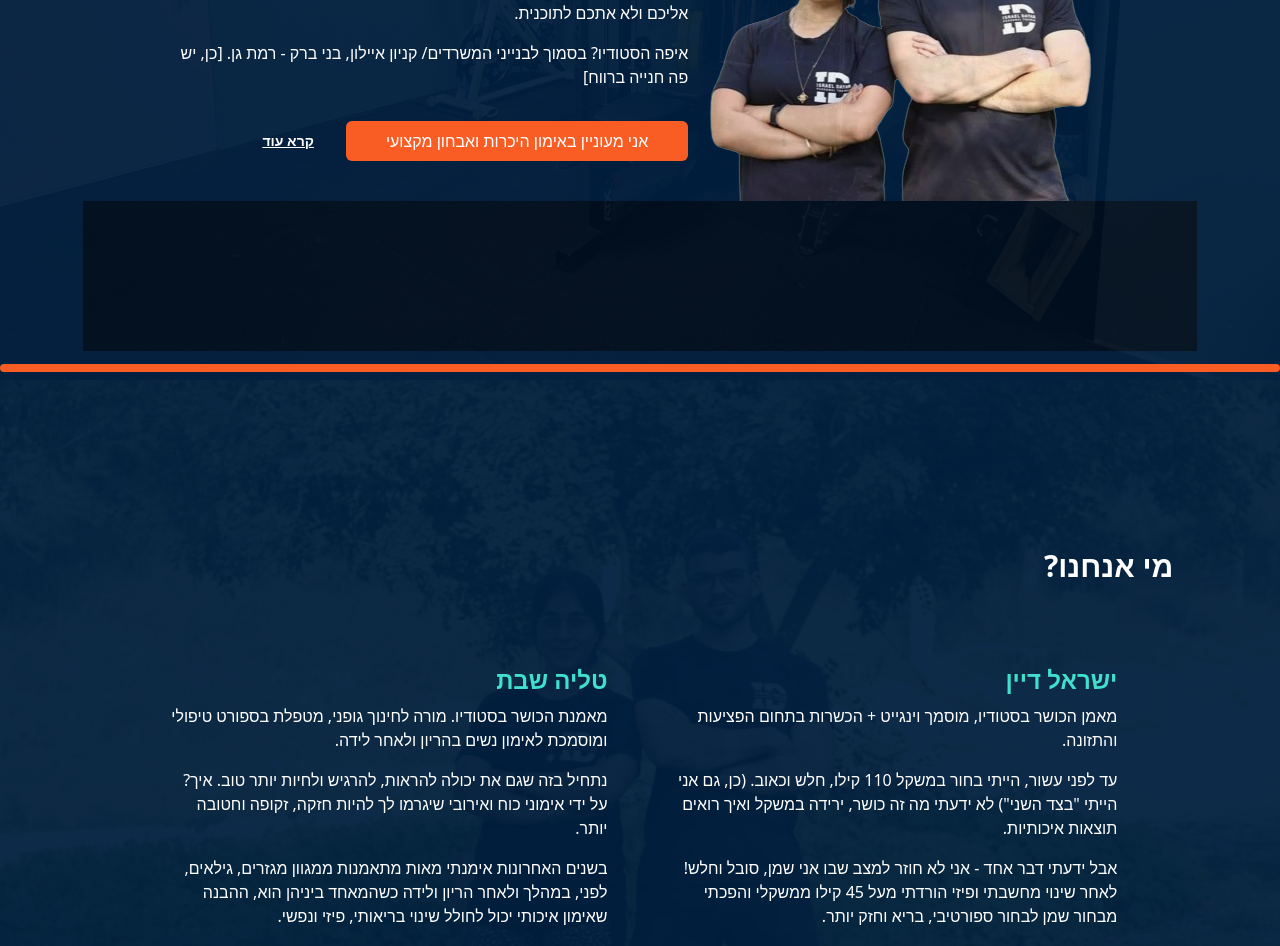
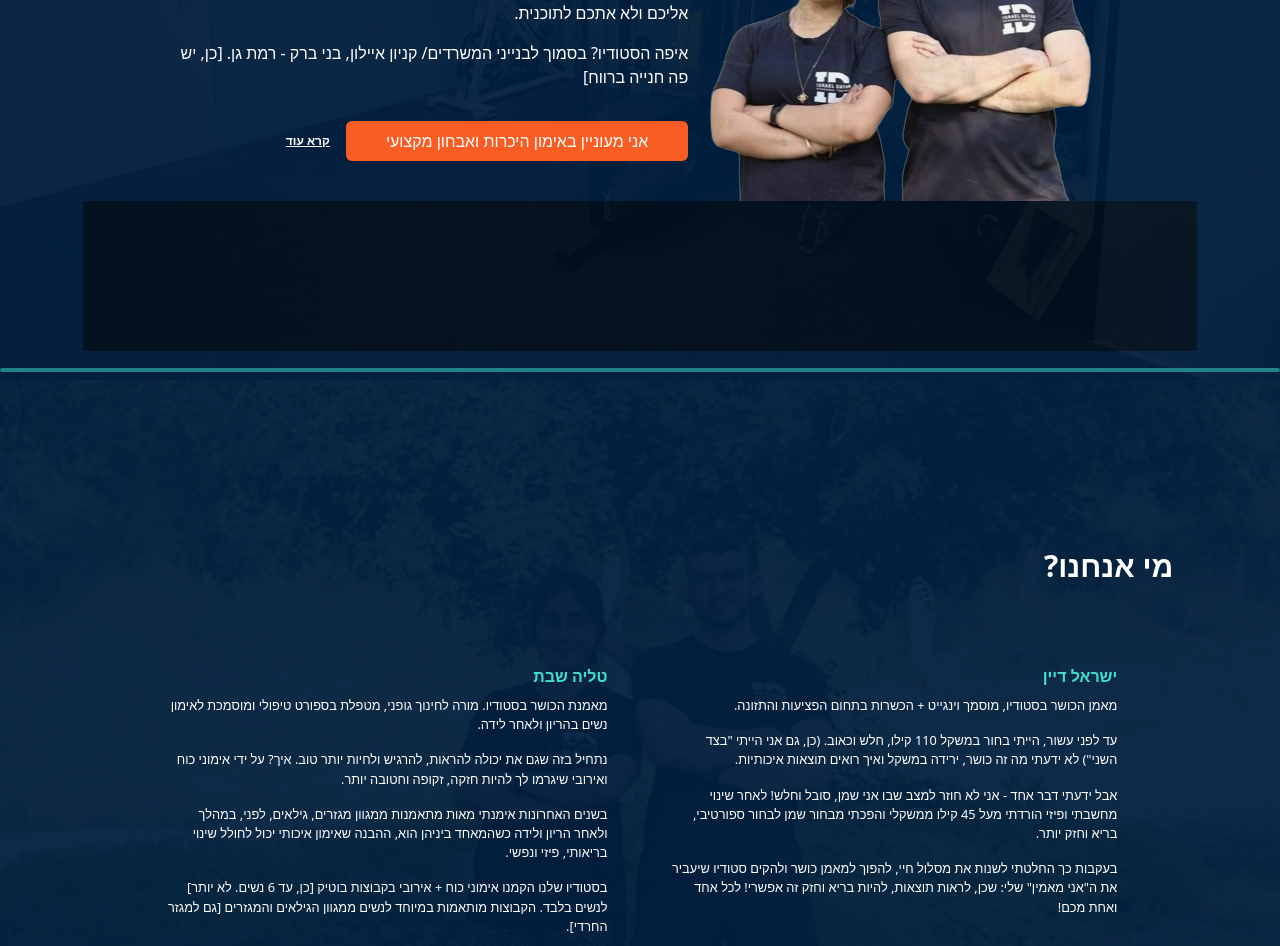
Before and after one commit to itzhakl/dayan-fitness-site, a React (Vite) app: page / in a window 1280 px wide. Shown: the part 420-1366 px from the top of the page. Built offline with nearby package versions, Linux system fonts and the light colour scheme.

Commit message:
responsive use rem instead px

```diff
--- a/src/App.tsx
+++ b/src/App.tsx
@@ -56,7 +56,7 @@ function App() {
       {/* {components.map((Component) => (
         <Component selectedPage={selectedPage} setSelectedPage={setSelectedPage} />
       ))} */}
-      <motion.div className="fixed border-3 border-solid border-primary rounded-3xl bottom-2 bg-accent w-full h-2" style={{ scaleX }} />
+      <motion.div className="fixed border-3 border-solid border-primary rounded-3xl bottom-2 bg-background w-full h-1" style={{ scaleX }} />
     </div>
   );
 }
--- a/src/components/AboutUs/AboutUs.tsx
+++ b/src/components/AboutUs/AboutUs.tsx
@@ -1,4 +1,4 @@
-import { SelectedPage } from '@/shared/types';
+import { HebrewDisplayName, SelectedPage } from '@/shared/types';
 import useMediaQuery from '@/hooks/useMediaQuery';
 import { motion, useScroll } from 'framer-motion';
 import { Element } from "react-scroll";
@@ -21,6 +21,7 @@ const AboutUs = ({ setSelectedPage }: Props) => {
   return (
       <section id='aboutus' className='relative snap-start min-h-svh py-10 gap-16 md:pb-0' >
         <div ref={ref} className="div">
+          {/* <motion.h2 style={{ y }}>{`#${HebrewDisplayName.aboutus}`}</motion.h2> */}
       <img alt="Background" className="absolute w-full min-h-full inset-0 object-cover opacity-5" src={israelAndTalya}/>
         {/* Images & Header */}
         <motion.div
@@ -35,33 +36,30 @@ const AboutUs = ({ setSelectedPage }: Props) => {
                 {/* <p className='text-sm mt-8'>{ABOUT_US}</p> */}
                 <h1 className="md:text-3xl text-secondary-text font-bold md:mb-6 mb-3 text-2xl">מי אנחנו?</h1>
                 <div className="md:flex text-secondary-text mx-auto md:p-6">
-                    {/* <img alt="Background" src={israelAndTalya}
-                      className="absolute place-self-center inset-0 h-full object-cover opacity-20"
-                      /> */}
                   <div className="md:m-8 mb-4">
-                    <h2 className="md:text-2xl font-semibold mb-2 text-primary-text">ישראל דיין</h2>
-                    <p className="md:text-base text-sm md:mb-4 mb-1">מאמן הכושר בסטודיו, מוסמך וינגייט + הכשרות בתחום הפציעות והתזונה.</p>
-                    <p className="md:text-base text-sm md:mb-4 mb-1">
+                    <h2 className="text-[1rem] font-semibold mb-2 text-primary-text">ישראל דיין</h2>
+                    <p className="text-[0.8rem] md:mb-4 mb-1">מאמן הכושר בסטודיו, מוסמך וינגייט + הכשרות בתחום הפציעות והתזונה.</p>
+                    <p className="text-[0.8rem] md:mb-4 mb-1">
                       עד לפני עשור, הייתי בחור במשקל 110 קילו, חלש וכאוב. (כן, גם אני הייתי "בצד השני") לא ידעתי מה זה כושר, ירידה במשקל ואיך רואים תוצאות איכותיות.
                     </p>
-                    <p className="md:text-base text-sm md:mb-4 mb-1">
+                    <p className="text-[0.8rem] md:mb-4 mb-1">
                       אבל ידעתי דבר אחד - אני לא חוזר למצב שבו אני שמן, סובל וחלש! לאחר שינוי מחשבתי ופיזי הורדתי מעל 45 קילו ממשקלי והפכתי מבחור שמן לבחור ספורטיבי, בריא וחזק יותר.
                     </p>
-                    <p className="md:text-base text-sm md:mb-4 mb-1">
+                    <p className="text-[0.8rem] md:mb-4 mb-1">
                       בעקבות כך החלטתי לשנות את מסלול חיי, להפוך למאמן כושר ולהקים סטודיו שיעביר את ה"אני מאמין" שלי: שכן, לראות תוצאות, להיות בריא וחזק זה אפשרי! לכל אחד ואחת מכם!
                     </p>
                   </div>
 
                   <div className='md:m-8'>
-                    <h2 className="md:text-2xl font-semibold mb-2 text-primary-text">טליה שבת</h2>
-                    <p className="md:text-base text-sm md:mb-4 mb-1">מאמנת הכושר בסטודיו. מורה לחינוך גופני, מטפלת בספורט טיפולי ומוסמכת לאימון נשים בהריון ולאחר לידה.</p>
-                    <p className="md:text-base text-sm md:mb-4 mb-1">
+                    <h2 className="text-[1rem] font-semibold mb-2 text-primary-text">טליה שבת</h2>
+                    <p className="text-[0.8rem] md:mb-4 mb-1">מאמנת הכושר בסטודיו. מורה לחינוך גופני, מטפלת בספורט טיפולי ומוסמכת לאימון נשים בהריון ולאחר לידה.</p>
+                    <p className="text-[0.8rem] md:mb-4 mb-1">
                       נתחיל בזה שגם את יכולה להראות, להרגיש ולחיות יותר טוב. איך? על ידי אימוני כוח ואירובי שיגרמו לך להיות חזקה, זקופה וחטובה יותר.
                     </p>
-                    <p className="md:text-base text-sm md:mb-4 mb-1">
+                    <p className="text-[0.8rem] md:mb-4 mb-1">
                       בשנים האחרונות אימנתי מאות מתאמנות ממגוון מגזרים, גילאים, לפני, במהלך ולאחר הריון ולידה כשהמאחד ביניהן הוא, ההבנה שאימון איכותי יכול לחולל שינוי בריאותי, פיזי ונפשי.
                     </p>
-                    <p className="md:text-base text-sm md:mb-4 mb-1">
+                    <p className="text-[0.8rem] md:mb-4 mb-1">
                       בסטודיו שלנו הקמנו אימוני כוח + אירובי בקבוצות בוטיק [כן, עד 6 נשים. לא יותר] לנשים בלבד. הקבוצות מותאמות במיוחד לנשים ממגוון הגילאים והמגזרים [גם למגזר החרדי].
                     </p>
                   </div>
--- a/src/components/Benefits/Benefits.tsx
+++ b/src/components/Benefits/Benefits.tsx
@@ -1,4 +1,4 @@
-import { SelectedPage } from '@/shared/types';
+import { HebrewDisplayName, SelectedPage } from '@/shared/types';
 import { motion, useScroll } from 'framer-motion';
 import HText from '@/shared/HText';
 import { benefits } from './data';
@@ -29,6 +29,7 @@ const Benefits = ({ setSelectedPage }: Props) => {
   return (
     <section id='benefits' className='min-h-svh snap-start mx-auto py-20 w-5/6'>
       <div ref={ref} className="div">
+        {/* <motion.h2 style={{ y }}>{`#${HebrewDisplayName.benefits}`}</motion.h2> */}
         <motion.div
           onViewportEnter={() => setSelectedPage(SelectedPage.Benefits)}
         >
--- a/src/components/Benefits/BenefitsSection.tsx
+++ b/src/components/Benefits/BenefitsSection.tsx
@@ -14,7 +14,7 @@ const childVariant = {
 const BenefitsSection = ({benefit, setSelectedPage}: Props) => {
   return (
     <motion.div
-    className="mt-5 mx-auto w-[250px] h-[400px] m-4 rounded-md border-2 bg-primary border-gray-100 px-5 py-16 text-center"
+    className="mt-5 mx-auto w-[15.625rem] h-[25rem] m-4 rounded-md border-2 bg-primary border-gray-100 px-5 py-16 text-center"
         variants={childVariant} >
         <div className="mb-4 flex justify-center">
             <div className="rounded-full border-2 border-gray-100 bg-secondary p-4">
--- a/src/components/ContactUs/ContactUs.tsx
+++ b/src/components/ContactUs/ContactUs.tsx
@@ -1,4 +1,4 @@
-import { SelectedPage } from "@/shared/types";
+import { HebrewDisplayName, SelectedPage } from "@/shared/types";
 import { motion, useScroll } from "framer-motion";
 import HText from "@/shared/HText";
 import { useForm } from "react-hook-form";
@@ -30,6 +30,7 @@ const ContactUs = ({setSelectedPage}: Props) => {
   return (
     <section id='contactus' className="bg-secondary snap-start min-h-svh w-5/6 mx-auto pt-24 pb-32">
       <div ref={ref} className="div">
+        {/* <motion.h2 style={{ y }}>{`#${HebrewDisplayName.contactus}`}</motion.h2> */}
         <motion.div
           onViewportEnter={() => setSelectedPage(SelectedPage.ContactUs)}
           >
--- a/src/components/Home/Home.tsx
+++ b/src/components/Home/Home.tsx
@@ -1,4 +1,4 @@
-import { SelectedPage } from '@/shared/types';
+import { HebrewDisplayName, SelectedPage } from '@/shared/types';
 import useMediaQuery from '@/hooks/useMediaQuery';
 import ActionButton from '@/shared/ActionButton';
 import { Link as LinkScroll } from 'react-scroll/modules';
@@ -24,6 +24,7 @@ const Home = ({ selectedPage, setSelectedPage }: Props) => {
   return (
     <section id='home' className='flex flex-col justify-center min-h-svh snap-start items-center' >
       <div ref={ref} className="div">
+        {/* <motion.h2 className='absolute ' style={{ y }}>{`#${HebrewDisplayName.home}`}</motion.h2> */}
         <img alt="Background" className="absolute w-full min-h-full inset-0 object-cover opacity-5" src={homeBackground} />
         {/* Images & Header */}
         <motion.div className='flex lg:flex-row flex-col mx-auto w-5/6 lg:mt-32 gap-2 items-center'
@@ -40,8 +41,8 @@ const Home = ({ selectedPage, setSelectedPage }: Props) => {
             {/* Headings */}
             <motion.div className='' initial='hidden' whileInView='visible' viewport={{ once: true, amount: 0.5 }} transition={{ duration: 0.5 }} variants={{ hidden: { opacity: 0, x: -50 }, visible: { opacity: 1, x: 0 } }}>
               <div className="w-full text-secondary-text border-solid mx-auto rounded-lg">
-                <h1 className="md:text-xl text-base font-bold mb-4">אם הגעתם לפה, אתם מאלו שמשקיעים בגוף שלהם ורוצים לראות תוצאות.</h1>
-                <div className="md:text-base text-sm leading-7 space-y-4">
+                <h1 className="md:text-xl xs:text-base text-base font-bold mb-4">אם הגעתם לפה, אתם מאלו שמשקיעים בגוף שלהם ורוצים לראות תוצאות.</h1>
+                <div className="md:text-base xs:text-xs text-sm leading-7 space-y-4">
                   <p>מי אנחנו? ישראל וטליה - בעלי סטודיו לאימוני כוח ושיפור הרכב גוף עם דגש על טאצ' אישי (כן, ממש 1 על 1)</p>
                   <p>אצלנו, כל מתאמן.ת עוברים אימון היכרות + אבחון מקצועי + שיחת תיאום ציפיות</p>
                   <p>כי בינינו, בשביל להשיג תוצאות ולהתמיד - צריך התאמה אישית של התוכנית אליכם ולא אתכם לתוכנית.</p>
@@ -50,16 +51,16 @@ const Home = ({ selectedPage, setSelectedPage }: Props) => {
               </div>
             </motion.div>
             {/* Actions */}
-            <motion.div className='mt-8 flex items-center gap-8' initial='hidden' whileInView='visible' viewport={{ once: true, amount: 0.5 }} transition={{ delay: 0.2, duration: 0.5 }} variants={{ hidden: { opacity: 0, x: -50 }, visible: { opacity: 1, x: 0 } }}>
+            <motion.div className='mt-8 flex items-center gap-4' initial='hidden' whileInView='visible' viewport={{ once: true, amount: 0.5 }} transition={{ delay: 0.2, duration: 0.5 }} variants={{ hidden: { opacity: 0, x: -50 }, visible: { opacity: 1, x: 0 } }}>
               <ActionButton selectedPage={SelectedPage.ContactUs} className='rounded-md bg-accent px-10 py-2 hover:bg-secondary text-secondary-text hover:text-primary-text transition duration-500 cursor-pointer'>{JOIN_NOW}</ActionButton>
-              <LinkScroll smooth duration={1000} to={`${SelectedPage.AboutUs}`} className='text-sm font-bold text-secondary-text underline hover:text-primary-text cursor-pointer' onClick={() => setSelectedPage(SelectedPage.AboutUs)} ><p>{LEARN_MORE}</p></LinkScroll>
+              <LinkScroll smooth duration={1000} to={`${SelectedPage.AboutUs}`} className='text-sm xs:text-xs font-bold text-secondary-text underline hover:text-primary-text cursor-pointer' onClick={() => setSelectedPage(SelectedPage.AboutUs)} ><p>{LEARN_MORE}</p></LinkScroll>
             </motion.div>
           </div>
         </motion.div>
 
         {/* Sponsors */}
         {isAboveMediumScreens && (
-          <div className='h-[150px] w-full bg-primary py-10'>
+          <div className='h-[9.375rem] w-full bg-primary py-10'>
             <div className='mx-auto w-5/6'>
               <div className='flex w-3/5 items-center justify-between gap-8'>
                 {/* <img src={SponsorRedBull} alt="sponsor-redbull" />
--- a/src/components/Navbar/Navbar.tsx
+++ b/src/components/Navbar/Navbar.tsx
@@ -51,7 +51,7 @@ const Navbar = ({ isTopOfPage, selectedPage, setSelectedPage }: Props) => {
               </button>
             )}
             <ActionButton className="cursor-pointer" selectedPage={SelectedPage.Home}>
-              <img height='50px' width='50px' src={Logo} alt="logo" />
+              <img className="h-[3.125rem] w-[3.125rem]" src={Logo} alt="logo" />
             </ActionButton>
           </div>
         </div>
--- a/src/components/OurClasses/Class.tsx
+++ b/src/components/OurClasses/Class.tsx
@@ -5,11 +5,10 @@ type Props = {
 }
 
 const Class = ({item}: Props) => {
-  const overlayStyles = `p-5 absolute z-20 flex flex-col h-[400px] w-[200px] items-center justify-center whitespace-normal bg-primary text-center text-white opacity-0 transition duration-500 hover:opacity-90`;
   const isImage = item.image.includes('.jpeg')
   return (
-    <li className="relative mx-5 rounded-3xl inline-block h-[400px] w-[200px]" >
-        <div className={overlayStyles}>
+    <li className="relative mx-5 rounded-3xl inline-block h-[25rem] w-[12.5rem]" >
+        <div className='p-5 absolute z-20 flex flex-col h-[25rem] w-[12.5rem] items-center justify-center whitespace-normal bg-primary text-center text-white opacity-0 transition duration-500 hover:opacity-90'>
             <p className="text-2xl font-bold">{item.name}</p>
             <p className="mt-5">{item.description}</p>
         </div>
--- a/src/components/OurClasses/Ourclasses.tsx
+++ b/src/components/OurClasses/Ourclasses.tsx
@@ -1,4 +1,4 @@
-import { DatasType, SelectedPage } from "@/shared/types";
+import { DatasType, HebrewDisplayName, SelectedPage } from "@/shared/types";
 import { motion, useScroll } from 'framer-motion';
 import HText from "@/shared/HText";
 import { datas, trainingPlans, trainingPlansTitle } from "./data";
@@ -81,6 +81,7 @@ const TrainingPrograms: React.FC<Props> = ({ setSelectedPage }) => {
   return (
     <section id="ourclasses" className="flex justify-center mx-auto snap-start min-h-screen bg-primary">
       <div ref={ref} className="w-5/6 py-24">
+        {/* <motion.h2 style={{ y }}>{`#${HebrewDisplayName.ourclasses}`}</motion.h2> */}
         <motion.div onViewportEnter={() => setSelectedPage(SelectedPage.OurClasses)}>
           <div className="text-center mb-10">
             <h1 className="text-4xl font-bold text-highlight">מסלולי אימונים מותאמים אישית</h1>
```
Also changed, not shown: src/components/Footer/Footer.tsx (+6 -3 lines), src/index.css (+7 -6 lines).
